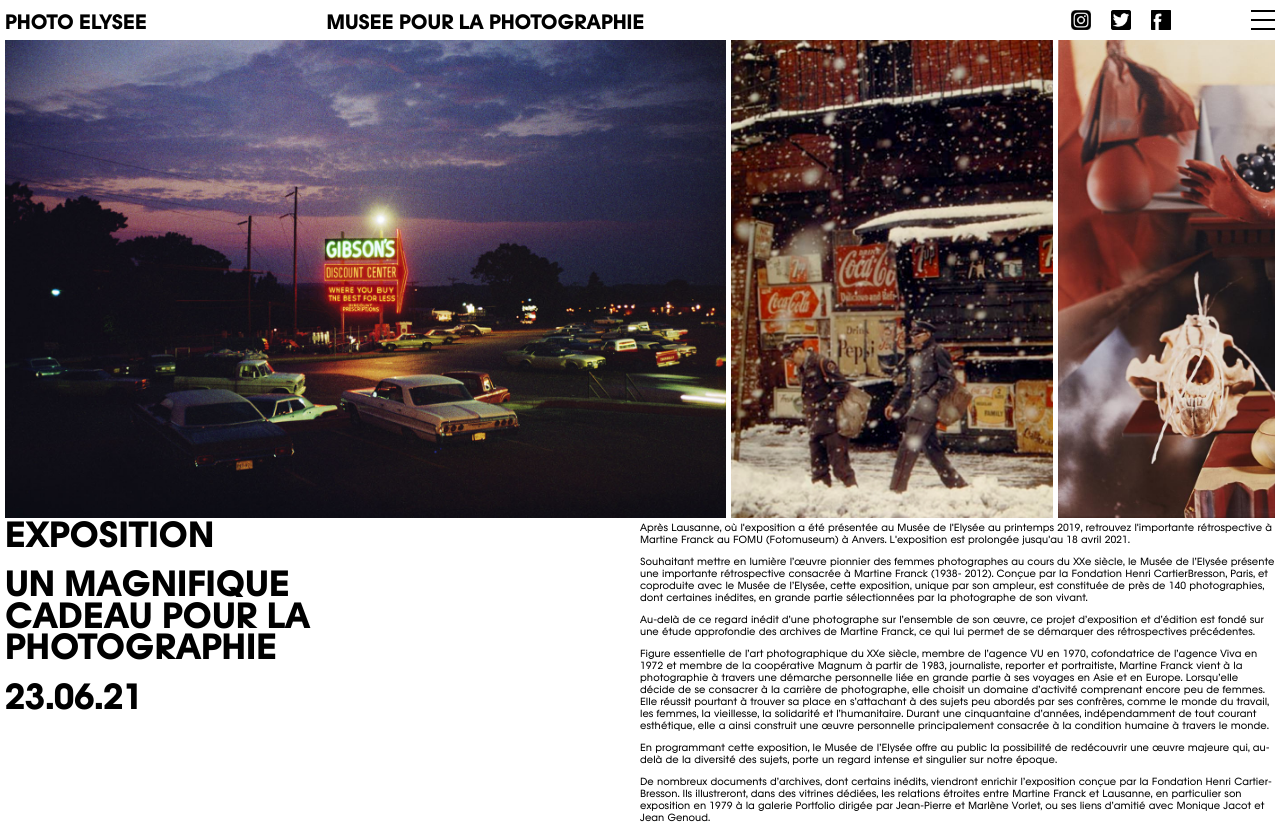
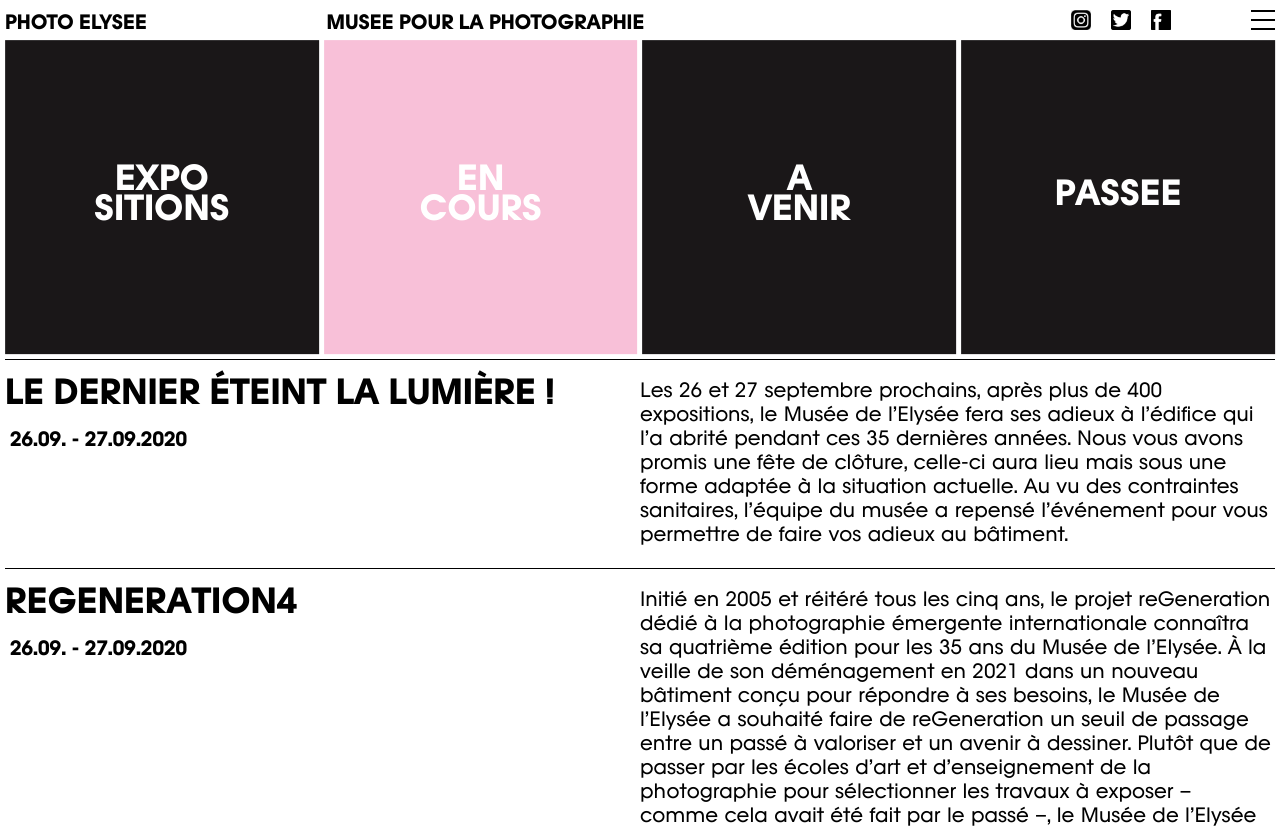
Before and after one commit to PTRRR/elysee, a Nuxt app: page /expositions/liste in a window 1280 px wide. Shown: the top 828 px of the page. Built offline with nearby package versions, Linux system fonts and the light colour scheme.

Commit message:
Add exibition list

```diff
--- a/layouts/default.vue
+++ b/layouts/default.vue
@@ -37,7 +37,8 @@
 h2,
 h3,
 h4,
-h5 {
+h5,
+p {
   font-weight: normal;
   margin: 0;
 }
--- /dev/null
+++ b/pages/expositions/liste.vue
@@ -0,0 +1,106 @@
+<template lang="pug">
+  .liste
+    grid(
+      :items="list"
+    )
+    .liste__rows
+      .liste__row(
+        v-for="row in exibitions"
+      )
+        .liste__column
+          h4 {{ row.title }}
+          h5 {{ row.date }}
+        .liste__column
+          p(v-html="row.text")
+</template>
+
+<script lang="ts">
+import Vue from 'vue'
+import { list, exibitions } from '@/static/content/list'
+import Grid from '@/components/Grid.vue'
+
+export default Vue.extend({
+  components: { Grid },
+
+  data() {
+    return {
+      list,
+      exibitions,
+    }
+  },
+})
+</script>
+
+<style lang="scss">
+.liste {
+  display: flex;
+  flex-direction: column;
+  padding: calc(#{$desktop-menu-top-bar-height} - #{$main-padding}) 0
+    $main-padding;
+
+  @media screen and (max-width: $mobile-breakpoint) {
+    padding: calc(#{$mobile-menu-top-bar-height} - #{$main-padding}) 0
+      $main-padding;
+  }
+
+  .grid {
+    margin-bottom: $main-padding;
+  }
+
+  &__rows {
+    padding: 0 $main-padding * 2;
+  }
+
+  &__row {
+    display: flex;
+    padding: 2rem 0;
+    border-top: solid 0.15em black;
+  }
+
+  &__column {
+    width: 50%;
+
+    h4 {
+      font-size: $main-font-size;
+      line-height: 0.9;
+      text-transform: uppercase;
+    }
+
+    h5 {
+      font-size: $desktop-font-size;
+      margin-top: 1em;
+      margin-left: 0.25em;
+    }
+
+    p {
+      font-family: PhotoCText;
+      line-height: 1.2;
+    }
+  }
+
+  @media screen and (max-width: $tablet-breakpoint) {
+    p {
+      font-size: $desktop-font-size;
+    }
+  }
+
+  @media screen and (max-width: $mobile-breakpoint) {
+    p {
+      font-size: $mobile-menu-font-size;
+    }
+
+    &__row {
+      flex-direction: column;
+    }
+
+    &__column {
+      width: 100%;
+
+      h5 {
+        margin-left: 0;
+        margin-bottom: 1em;
+      }
+    }
+  }
+}
+</style>
--- a/pages/infos/index.vue
+++ b/pages/infos/index.vue
@@ -111,10 +111,10 @@
 
   &__row {
     display: flex;
-    padding: 2.5em 0;
+    padding: 1.5em 0;
 
     #{$i}__row {
-      padding: 1.5em 0;
+      padding: 1em 0;
     }
 
     & > * {
--- a/static/content/expositions.js
+++ b/static/content/expositions.js
@@ -1,4 +1,4 @@
-import { exposition } from './writers'
+import { exposition, liste } from './writers'
 export const expositions = [
   {
     type: 'row',
@@ -11,9 +11,8 @@
       },
       {
         img: '/img/image--35.jpg',
-        writer: exposition,
-        link: '/expositions/template',
-        title: '01.01.2022',
+        writer: liste,
+        link: '/expositions/liste',
       },
       {
         img: '/img/image--36.jpg',
@@ -23,9 +22,8 @@
       },
       {
         img: '/img/image--37.jpg',
-        writer: exposition,
-        link: '/expositions/template',
-        title: '01.01.2022',
+        writer: liste,
+        link: '/expositions/liste',
       },
     ],
   },
--- /dev/null
+++ b/static/content/list.js
@@ -0,0 +1,60 @@
+export const list = [
+  {
+    type: 'row',
+    blocks: [
+      {
+        backgroundColor: '#1A1718',
+        text: 'EXPO<br>SITIONS',
+        color: 'white',
+        link: '/expositions/template',
+      },
+      {
+        backgroundColor: '#F8C0D8',
+        text: 'EN<br>COURS',
+        color: 'white',
+        link: '/expositions/template',
+      },
+      {
+        backgroundColor: '#1A1718',
+        text: 'A<br>VENIR',
+        color: 'white',
+        link: '/expositions/template',
+      },
+      {
+        backgroundColor: '#1A1718',
+        text: 'PASSEE',
+        color: 'white',
+        link: '/expositions/template',
+      },
+    ],
+  },
+]
+
+export const exibitions = [
+  {
+    title: 'Le dernier éteint la lumière !',
+    date: '26.09. - 27.09.2020',
+    text: `Les 26 et 27 septembre prochains, après plus de 400 expositions, le Musée de l’Elysée fera ses adieux à l’édifice qui l’a abrité pendant ces 35 dernières années.
+    Nous vous avons promis une fête de clôture, celle-ci aura lieu mais sous une forme adaptée à la situation actuelle. Au vu des contraintes sanitaires, l’équipe du musée a repensé l’événement pour vous permettre de faire vos adieux au bâtiment.`,
+  },
+  {
+    title: 'reGeneration4',
+    date: '26.09. - 27.09.2020',
+    text: `Initié en 2005 et réitéré tous les cinq ans, le projet reGeneration dédié à la photographie émergente internationale connaîtra sa quatrième édition pour les 35 ans du Musée de l’Elysée. À la veille de son déménagement en 2021 dans un nouveau bâtiment conçu pour répondre à ses besoins, le Musée de l’Elysée a souhaité faire de reGeneration un seuil de passage entre un passé à valoriser et un avenir à dessiner. Plutôt que de passer par les écoles d’art et d’enseignement de la photographie pour sélectionner les travaux à exposer – comme cela avait été fait par le passé –, le Musée de l’Elysée a contacté les 180 photographes des éditions 1, 2 et 3 de manière à pouvoir suivre leur évolution et leur demander de soumettre, à leur tour, des candidats à reGeneration4.`,
+  },
+  {
+    title: "René Burri, l'explosion du regard",
+    date: '26.09. - 27.09.2020',
+    text: `Né en 1933 et décédé en 2014 à Zurich (Suisse), René Burri a été, tout le long de sa vie, aux avant-postes de l’histoire mondiale. Rejoignant Magnum Photos en 1955, il en est devenu membre en 1959. Au fil de presque soixante ans de carrière, il a parcouru l’Europe, le Moyen-Orient, l’Amérique du Nord, Centrale et du Sud, le Japon, la Chine, et a rendu compte avec lucidité et acuité de la plupart des événements marquants de la seconde moitié du XXe siècle. De nombreuses personnalités sont également passées devant son objectif : Picasso, Giacometti, Klein, Tinguely, Le Corbusier, Niemeyer, Barragan... Il a réalisé, en 1963, son célèbre portrait du « Che au cigare » qui le fera connaître auprès de tous les publics.`,
+  },
+  {
+    title: 'Jan Groover. Laboratoire des formes',
+    date: '26.09. - 27.09.2020',
+    text: 'Cette exposition revient pour la première fois sur l’ensemble de l’œuvre de Jan Groover (1943-2012), photographe d’origine américaine dont le fonds personnel a intégré les collections du Musée de l’Elysée en 2017. À travers une sélection d’archives issues de ce dernier, elle évoquera non seulement les années new-yorkaises de l’artiste, mais aussi françaises – pan méconnu de sa carrière. Le parcours présente les résultats d’un important travail de recherche mené par l’équipe du musée sur le fonds – à la fois du point de vue de la conservation (analyses approfondies sur les procédés et supports photographiques, traitements de restauration) et de la documentation historique (contextualisation de l’œuvre et de sa réception tant institutionnelle que critique).',
+  },
+  {
+    title: 'Shirin Neshat',
+    date: '26.09. - 27.09.2020',
+    text: "Deux ans après la présentation de son film long-métrage Looking for Oum Kulthum lors de la Mostra de Venise 2017, Shirin Neshat dévoile à la Nuit des images 2019 et en première mondiale les oeuvres de la série éponyme, un ensemble de huit photographies et deux vidéos. Ces oeuvres ont été créées séparément du film, qui retrace l'histoire de Mitra, une réalisatrice iranienne en exil, qui réalise son rêve en produisant un film sur la légendaire chanteuse et diva égyptienne Oum Kulthum. Les huit photographies, traitées dans le style des affiches de film typiques des années 1950 en Égypte, mettent en scène les actrices du film dans des portraits d'Oum Kulthum à des périodes différentes de sa vie et de sa carrière. ",
+  },
+]
--- a/static/content/writers.js
+++ b/static/content/writers.js
@@ -189,6 +189,29 @@
   },
 ]
 
+export const liste = [
+  {
+    type: 'span',
+    html: 'L',
+  },
+  {
+    type: 'span',
+    html: 'I',
+  },
+  {
+    type: 'span',
+    html: 'S',
+  },
+  {
+    type: 'span',
+    html: 'T',
+  },
+  {
+    type: 'span',
+    html: 'E',
+  },
+]
+
 export const infos = [
   {
     type: 'span',
```
